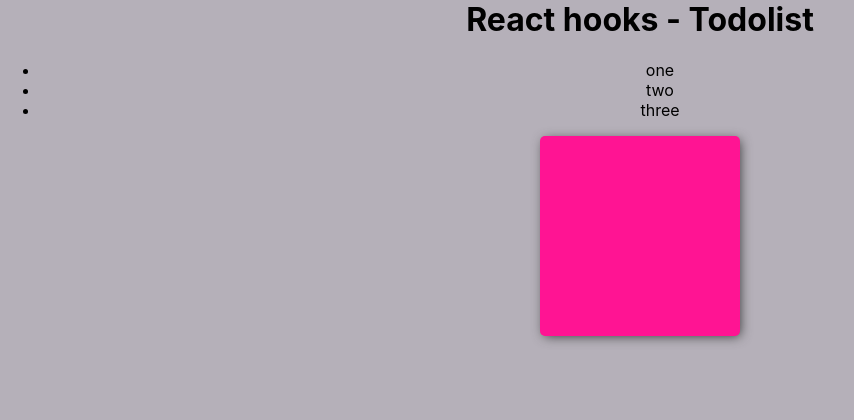
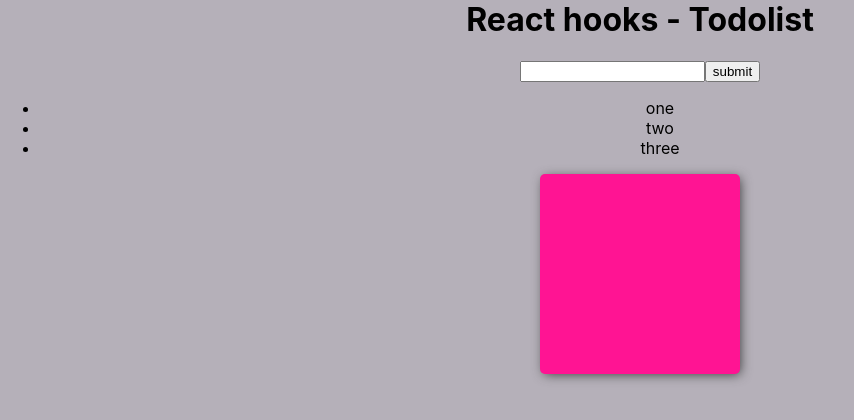
Before and after one commit to trongminh1412/react-hooks-basic, a React (Create React App) app: page / in a window 1280 px wide. Shown: the top 420 px of the page, without its empty margins (0-854 px from the left). Built offline with nearby package versions, Linux system fonts and the light colour scheme.

Commit message:
useState with form

```diff
--- a/src/App.js
+++ b/src/App.js
@@ -3,6 +3,7 @@ import { useState } from 'react';
 import './App.scss';
 import ColorBox from './component/ColorBox';
 import TodoList from './component/TodoList';
+import TodoForm from './component/TodoForm';
 
 function App() {
   const [todoList, setTodoList] = useState([
@@ -20,9 +21,23 @@ function App() {
     newTodoList.splice(index, 1);
     setTodoList(newTodoList);
   }
+
+  function handleTodoFormSubmit(formValues) {
+    console.log('Form submit: ', formValues);
+    // add new todo to current todo list
+    const newTodo = {
+      id: todoList.length + 1,
+      ...formValues,
+    };
+    const newTodoList = [...todoList];
+    newTodoList.push(newTodo);
+    setTodoList(newTodoList);
+  }
+
   return (
     <div className="app">
       <h1>React hooks - Todolist</h1>
+      <TodoForm onSubmit={handleTodoFormSubmit} />
       <TodoList todos={todoList} onTodoClick={handleTodoClick}/>
       <ColorBox/>
     </div>
--- /dev/null
+++ b/src/component/TodoForm/index.jsx
@@ -0,0 +1,43 @@
+import React from 'react';
+import PropTypes from 'prop-types';
+import { useState } from 'react/cjs/react.development';
+
+TodoForm.propTypes = {
+    onsubmit: PropTypes.func,
+};
+
+TodoForm.defaultProps = {
+    onsubmit: null,
+}
+function TodoForm(props) {
+    const { onSubmit } = props;
+    const [value, setValue] = useState('');
+
+    function handleValueChange(e){
+        console.log(e.target.value);
+        setValue(e.target.value);
+    }
+
+    function handleSubmit(e){
+        //prevent reloader brower
+        e.preventDefault();
+        if(!onSubmit)return;
+
+        //sent value to parent( app.js)
+        const formValue = {
+            title: value,
+        }
+        onSubmit(formValue);
+
+        //reset form
+        setValue('');
+    }
+    return (
+        <form onSubmit={handleSubmit}>
+            <input type="text" value={value} onChange={handleValueChange}/>
+            <button type="submit" onSubmit={handleSubmit}>submit</button>
+        </form>
+    );
+}
+
+export default TodoForm;
```
Also changed, not shown: 1 other file (tests, documents, lock files or other folders).
